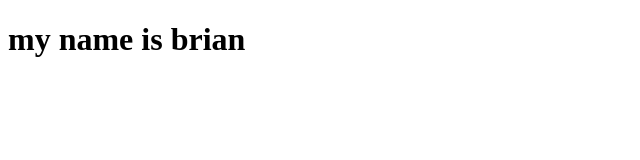
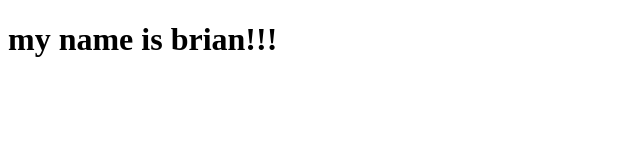
Before and after one commit to BMushu97/First-github-Project, a plain HTML site: page index.html in a window 1280 px wide. Shown: the full height of the page, 0-640 px from the left. Drawn offline with Linux system fonts and the light colour scheme.

Commit message:
Adding exclamations

```diff
--- a/index.html
+++ b/index.html
@@ -7,6 +7,6 @@
     <title>Document</title>
 </head>
 <body>
-    <h1>my name is brian </h1>
+    <h1>my name is brian!!! </h1>
 </body>
 </html>
```
